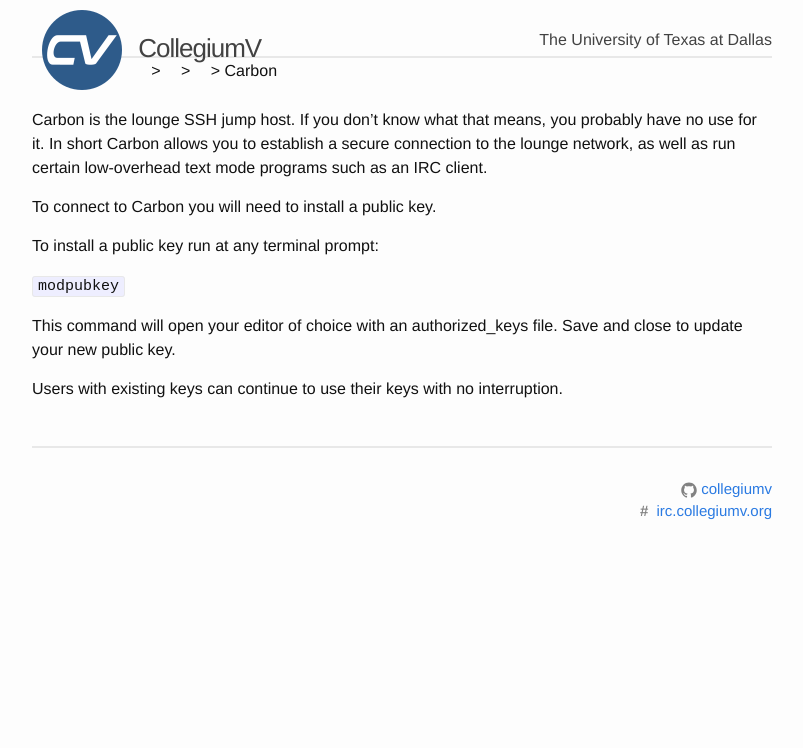
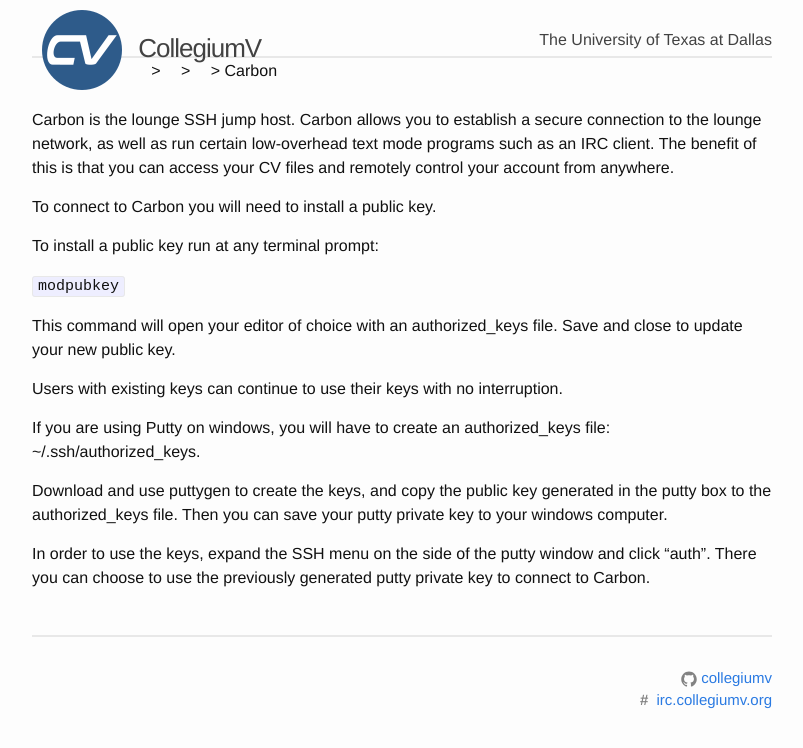
Before and after one commit to collegiumv/cv_doc_legacy, a Jekyll site: the page built from cvos/learn/carbon.md, in a window 1280 px wide. Shown: the top 748 px of the page, without its empty margins (238-1041 px from the left). Built offline with Jekyll 4.4.1, drawn with Linux system fonts in a browser that asks for light colours.

Commit message:
Suggested change to carbon.md
Language was softened in the first paragraph, and instructions for windows users were added.

```diff
--- a/cvos/learn/carbon.md
+++ b/cvos/learn/carbon.md
@@ -3,7 +3,7 @@ title: Carbon
 layout: default
 ---
 
-Carbon is the lounge SSH jump host.  If you don't know what that means, you probably have no use for it.  In short Carbon allows you to establish a secure connection to the lounge network, as well as run certain low-overhead text mode programs such as an IRC client.
+Carbon is the lounge SSH jump host. Carbon allows you to establish a secure connection to the lounge network, as well as run certain low-overhead text mode programs such as an IRC client. The benefit of this is that you can access your CV files and remotely control your account from anywhere.
 
 To connect to Carbon you will need to install a public key.
 
@@ -14,3 +14,9 @@ To install a public key run at any terminal prompt:
 This command will open your editor of choice with an authorized_keys file.  Save and close to update your new public key.
 
 Users with existing keys can continue to use their keys with no interruption.
+
+If you are using Putty on windows, you will have to create an authorized_keys file: ~/.ssh/authorized_keys.
+
+Download and use puttygen to create the keys, and copy the public key generated in the putty box to the authorized_keys file. Then you can save your putty private key to your windows computer.
+
+In order to use the keys, expand the SSH menu on the side of the putty window and click "auth". There you can choose to use the previously generated putty private key to connect to Carbon.
```
